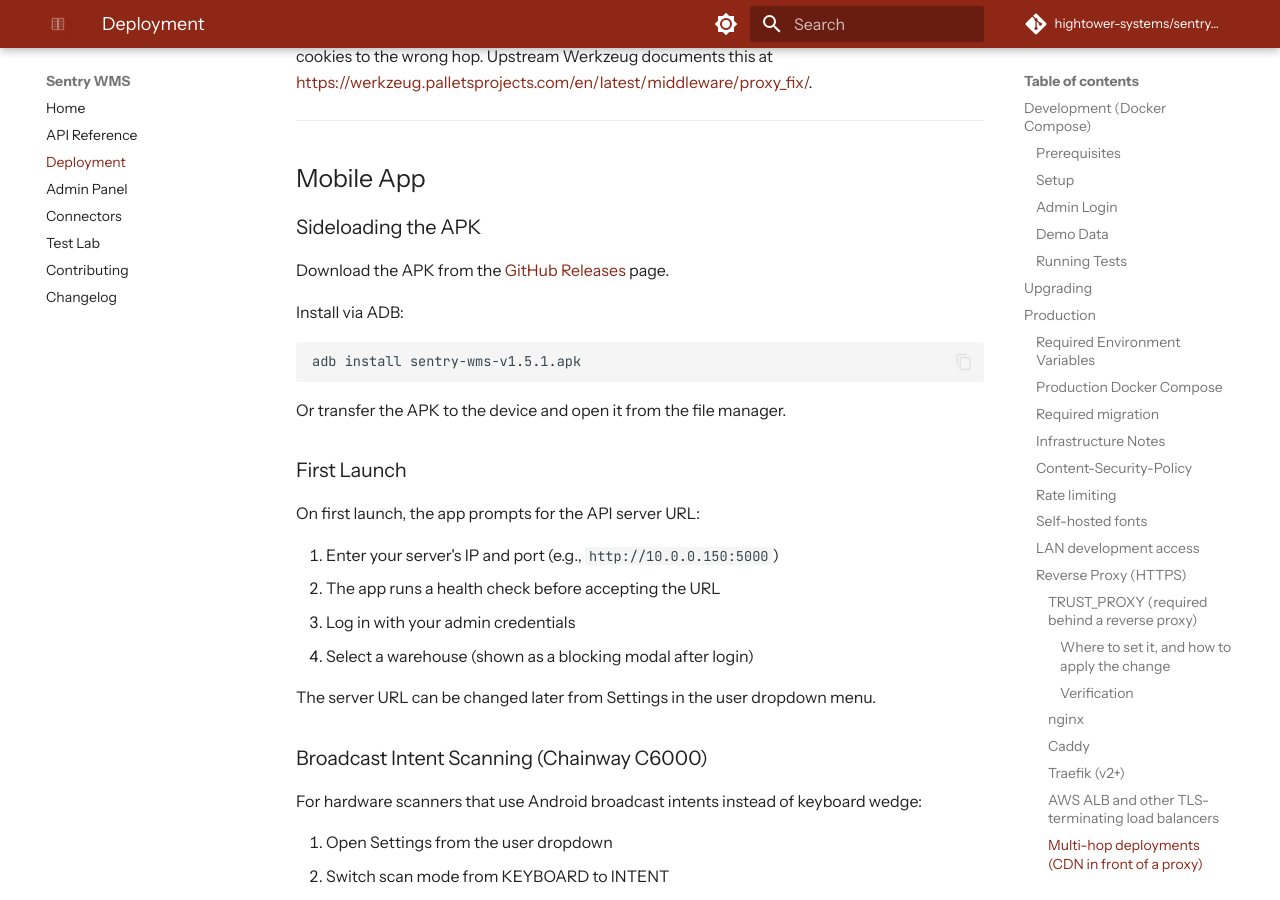
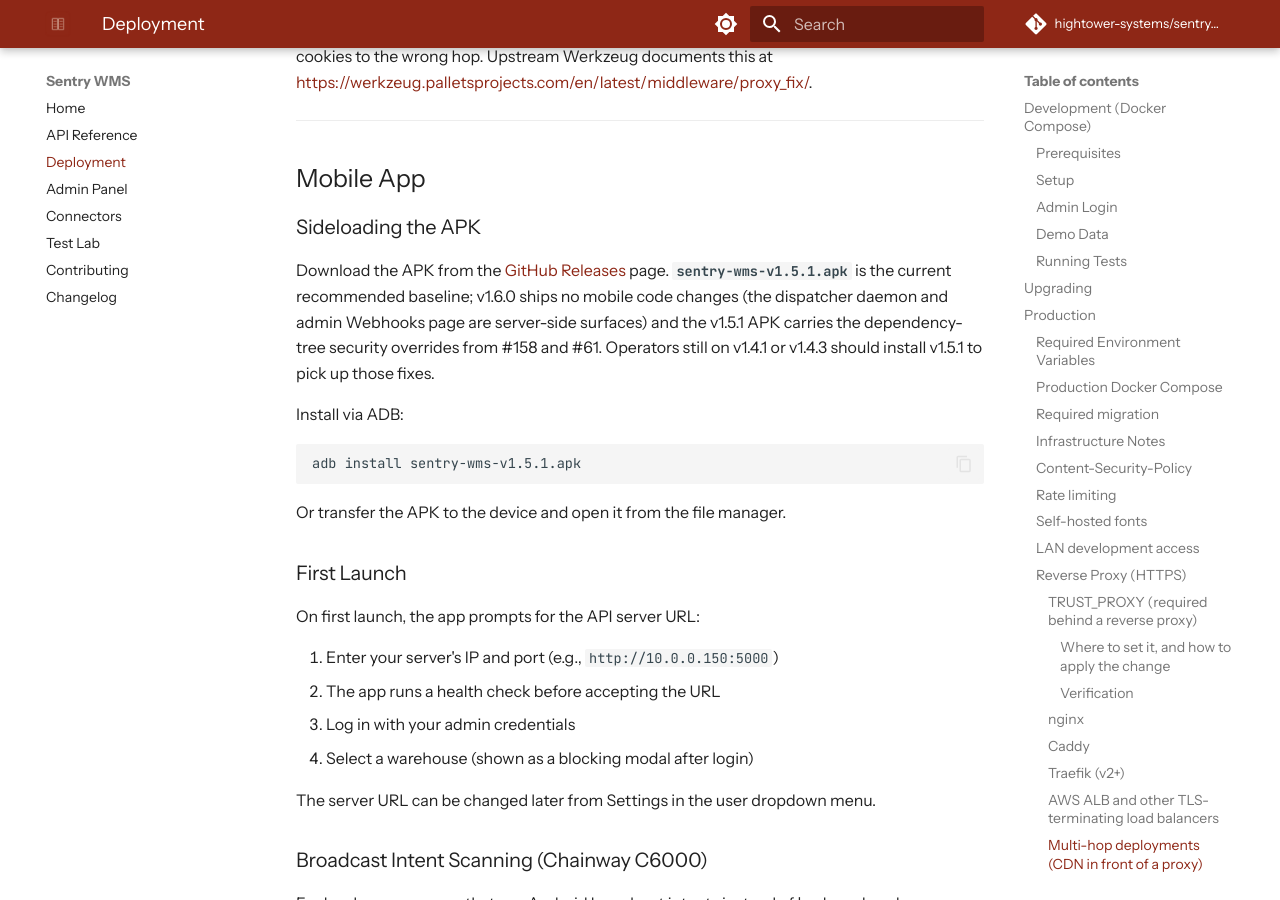
Before and after one commit to hightower-systems/sentry-wms, an MkDocs documentation site: the page built from docs/deployment.md, in a window 1280 px wide and 900 px high, scrolled down 7965 px. Built offline with MkDocs 1.6.1 and Material for MkDocs 9.7.7, drawn with Linux system fonts in a browser that asks for light colours; comment, search, counter and statistics services are not loaded.

Commit message:
docs(deployment): clarify v1.5.1 APK is current recommended mobile baseline
v1.6.0 ships no mobile code changes (dispatcher daemon and admin
Webhooks page are server-side surfaces). The Sideloading section's
adb command already targets sentry-wms-v1.5.1.apk; this commit
makes the rationale explicit so an operator who lands here after
v1.6.0 ships does not wonder whether they should be looking for a
v1.6.0 APK that does not exist.

The v1.5.1 APK carries the dep-tree security overrides from #158
and #61; operators still on v1.4.1 / v1.4.3 should install v1.5.1
to pick up those fixes regardless of v1.6.0 deployment state.

```diff
--- a/docs/deployment.md
+++ b/docs/deployment.md
@@ -344,7 +344,7 @@ The hop count must match the number of trusted proxies in the chain exactly. Ove
 
 ### Sideloading the APK
 
-Download the APK from the [GitHub Releases](https://github.com/hightower-systems/sentry-wms/releases) page.
+Download the APK from the [GitHub Releases](https://github.com/hightower-systems/sentry-wms/releases) page. **`sentry-wms-v1.5.1.apk`** is the current recommended baseline; v1.6.0 ships no mobile code changes (the dispatcher daemon and admin Webhooks page are server-side surfaces) and the v1.5.1 APK carries the dependency-tree security overrides from #158 and #61. Operators still on v1.4.1 or v1.4.3 should install v1.5.1 to pick up those fixes.
 
 Install via ADB:
 
```
